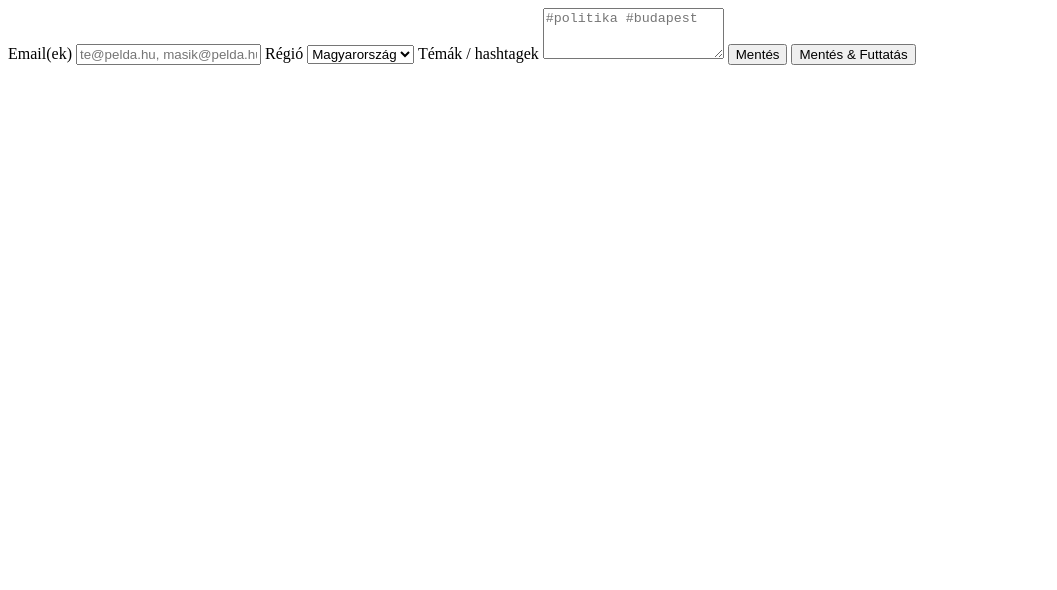
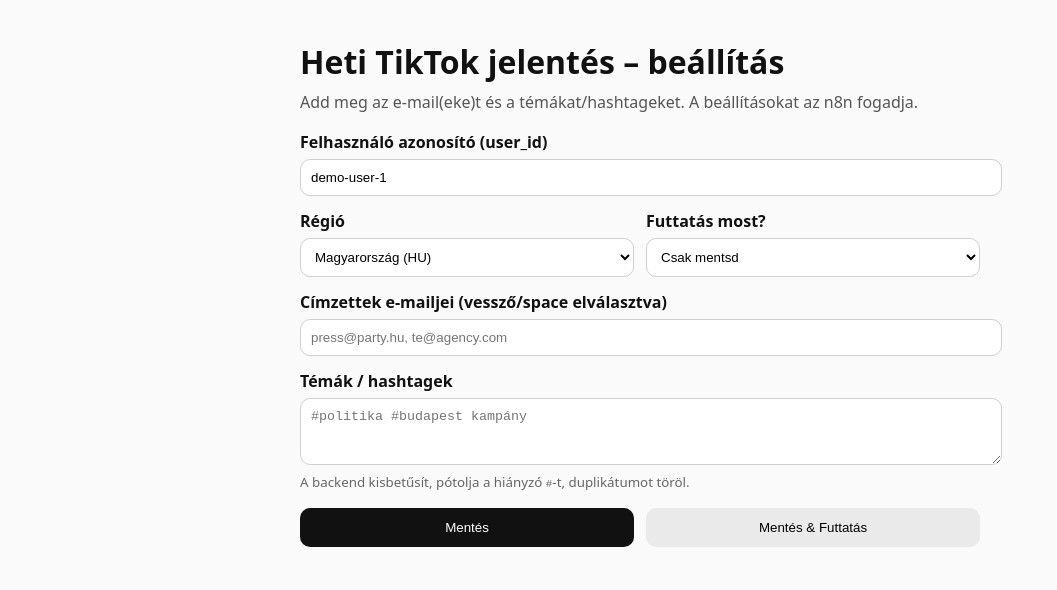
Before and after one commit to Csabesz1130/n8n_intercept_tiktok, a plain HTML site: page index.html in a window 1280 px wide. Shown: the whole page, without its empty margins (0-1057 px from the left). Drawn offline with Linux system fonts and the light colour scheme.

Commit message:
Update index.html

```diff
--- a/index.html
+++ b/index.html
@@ -1,25 +1,81 @@
-<form id="ideaForm"
+<!doctype html>
+<html lang="hu">
+<head>
+  <meta charset="utf-8" />
+  <meta name="viewport" content="width=device-width, initial-scale=1" />
+  <title>TikTok jelentés – beállítás</title>
+  <style>
+    :root{--mx:680px}
+    body{font-family:system-ui,-apple-system,Segoe UI,Roboto,Arial,sans-serif;max-width:var(--mx);margin:40px auto;padding:0 16px;background:#fafafa;color:#111}
+    h1{margin:0 0 8px}
+    p.lead{margin:0 0 18px;color:#555}
+    label{display:block;margin:14px 0 6px;font-weight:600}
+    input,select,textarea{width:100%;padding:10px;border:1px solid #d0d0d0;border-radius:10px;background:#fff}
+    textarea{resize:vertical}
+    .row{display:grid;grid-template-columns:1fr 1fr;gap:12px}
+    .actions{display:grid;grid-template-columns:1fr 1fr;gap:12px;margin-top:16px}
+    button{padding:12px 16px;border:0;border-radius:10px;cursor:pointer}
+    .primary{background:#111;color:#fff}
+    .muted{background:#eaeaea}
+    small{color:#666}
+    #msg{margin-top:10px;color:#0a0}
+  </style>
+</head>
+<body>
+  <h1>Heti TikTok jelentés – beállítás</h1>
+  <p class="lead">Add meg az e-mail(eke)t és a témákat/hashtageket. A beállításokat az n8n fogadja.</p>
+
+  <form id="configForm"
         method="post"
-      action="https://YOUR-N8N-HOST/webhook/ui-save"
-      target="hidden_iframe">
-  <label>Email(ek)</label>
-  <input type="email" name="emails" multiple required placeholder="te@pelda.hu, masik@pelda.hu" />
+        action="https://padavan1129.app.n8n.cloud/webhook/ui-save"
+        target="hidden_iframe"
+        onsubmit="document.getElementById('msg').textContent='Mentés folyamatban…';">
 
-  <label>Régió</label>
-  <select name="region">
-    <option value="HU" selected>Magyarország</option>
+    <label for="user_id">Felhasználó azonosító (user_id)</label>
+    <input id="user_id" name="user_id" value="demo-user-1" required />
+
+    <div class="row">
+      <div>
+        <label for="region">Régió</label>
+        <select id="region" name="region">
+          <option value="HU" selected>Magyarország (HU)</option>
           <option value="EU">EU</option>
           <option value="GLOBAL">Globális</option>
         </select>
+      </div>
+      <div>
+        <label for="run_now_select">Futtatás most?</label>
+        <select id="run_now_select" onchange="document.getElementById('run_now').value=this.value">
+          <option value="0" selected>Csak mentsd</option>
+          <option value="1">Ments & azonnal futtasd</option>
+        </select>
+      </div>
+    </div>
 
-  <label>Témák / hashtagek</label>
-  <textarea name="topics" rows="3" placeholder="#politika #budapest"></textarea>
+    <label for="emails">Címzettek e-mailjei (vessző/space elválasztva)</label>
+    <input id="emails" name="emails" placeholder="press@party.hu, te@agency.com" required />
 
-  <input type="hidden" name="user_id" value="demo-user-1" />
-  <input type="hidden" name="run_now" value="0" />
+    <label for="topics">Témák / hashtagek</label>
+    <textarea id="topics" name="topics" rows="3" placeholder="#politika #budapest kampány"></textarea>
+    <small>A backend kisbetűsít, pótolja a hiányzó <code>#</code>-t, duplikátumot töröl.</small>
 
-  <button type="submit">Mentés</button>
-  <button type="submit" onclick="this.form.run_now.value='1'">Mentés & Futtatás</button>
+    <input type="hidden" id="run_now" name="run_now" value="0" />
+
+    <div class="actions">
+      <button type="submit" class="primary">Mentés</button>
+      <button type="submit" class="muted" onclick="document.getElementById('run_now').value='1'">Mentés & Futtatás</button>
+    </div>
 
     <iframe name="hidden_iframe" style="display:none"></iframe>
   </form>
+
+  <p id="msg"></p>
+
+  <script>
+    // egyszerű visszajelzés a rejtett iframes POST után
+    window.addEventListener('message', () => {
+      document.getElementById('msg').textContent = 'Elmentve! Ha a futtatás be volt kapcsolva, a riport elindult.';
+    });
+  </script>
+</body>
+</html>
```
Lines whose indentation alone changed are shown as unchanged.
